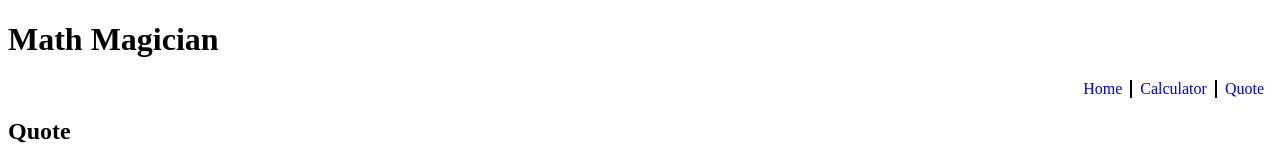
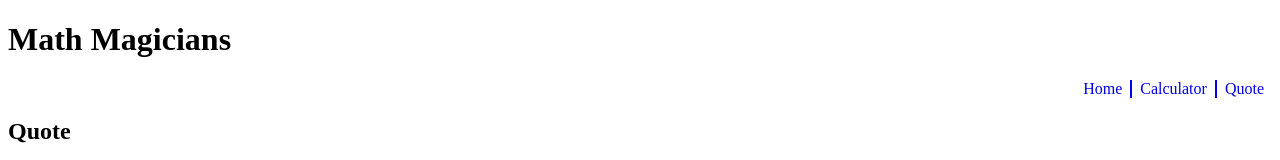
Before and after one commit to efoosag/maths-magician, a React (Create React App) app: page /quote in a window 1280 px wide. Shown: the top 160 px of the page. Built offline with nearby package versions, Linux system fonts and the light colour scheme.

Commit message:
component test

```diff
--- a/src/components/Header.js
+++ b/src/components/Header.js
@@ -1,43 +1,20 @@
-import React, { useState } from 'react';
-import { NavLink } from 'react-router-dom';
 import './Header.css';
 
-const Header = () => {
-  const [link, updateLink] = useState('/');
-  return (
-    <header className="header">
-      <h1 className="title">Math Magician</h1>
-      <ul className="links">
-        <li className="link-item first-item">
-          <NavLink
-            to="/"
-            className={link === '/' ? 'link selected' : 'link'}
-            onClick={() => updateLink('/')}
-          >
-            Home
-          </NavLink>
-        </li>
-        <li className="link-item">
-          <NavLink
-            to="/calculator"
-            className={link === '/calculator' ? 'link selected' : 'link'}
-            onClick={() => updateLink('/calculator')}
-          >
-            Calculator
-          </NavLink>
-        </li>
-        <li className="link-item">
-          <NavLink
-            to="quote"
-            className={link === '/quote' ? 'link selected' : 'link'}
-            onClick={() => updateLink('/quote')}
-          >
-            Quote
-          </NavLink>
-        </li>
-      </ul>
-    </header>
-  );
-};
+const Header = () => (
+  <header className="navbar">
+    <h1> Math Magicians </h1>
+    <div className="links">
+      <a href="/" className="link-item first-item">
+        Home
+      </a>
+      <a href="/calculator" className="link-item">
+        Calculator
+      </a>
+      <a href="/quote" className="link-item">
+        Quote
+      </a>
+    </div>
+  </header>
+);
 
 export default Header;
```
